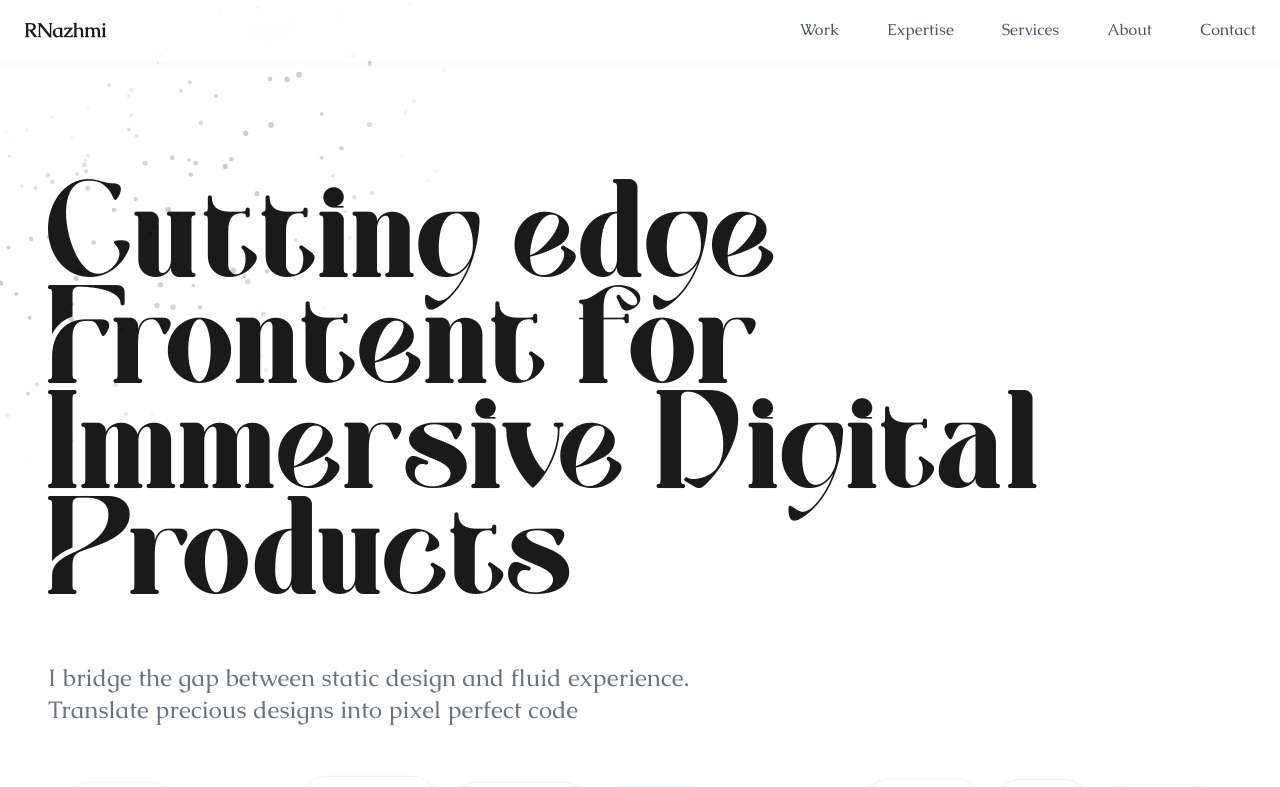
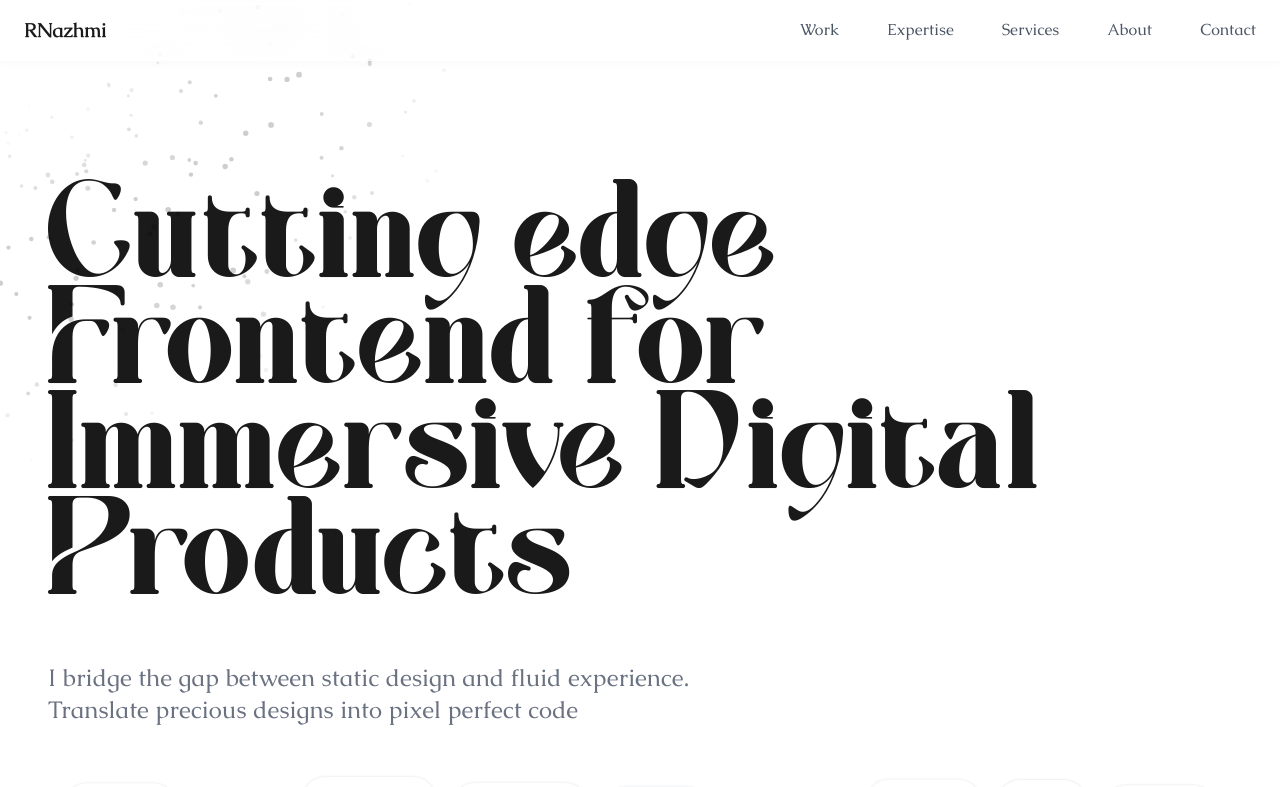
Before and after one commit to rafinazhminugraha/my-portofolio, a React (Vite) app: page / in a window 1280 px wide. Shown: the top 787 px of the page. Built offline with nearby package versions, Linux system fonts and the light colour scheme; grey boxes are pictures that could not be loaded.

Commit message:
Update Hero.tsx

```diff
--- a/src/components/Hero.tsx
+++ b/src/components/Hero.tsx
@@ -11,7 +11,7 @@ const Hero = () => {
         className="text-[clamp(2.5rem,8vw,6rem)] leading-[1.1] font-semibold tracking-tight text-[#1a1a1a] mb-6 sm:mb-8 md:mb-10 lg:mb-12"
         style={{ fontFamily: "'Aestera', serif", fontStyle: 'normal' }}
       >
-        Cutting edge Frontent for Immersive Digital Products
+        Cutting edge Frontend for Immersive Digital Products
       </motion.h1>
 
       <motion.p
```
